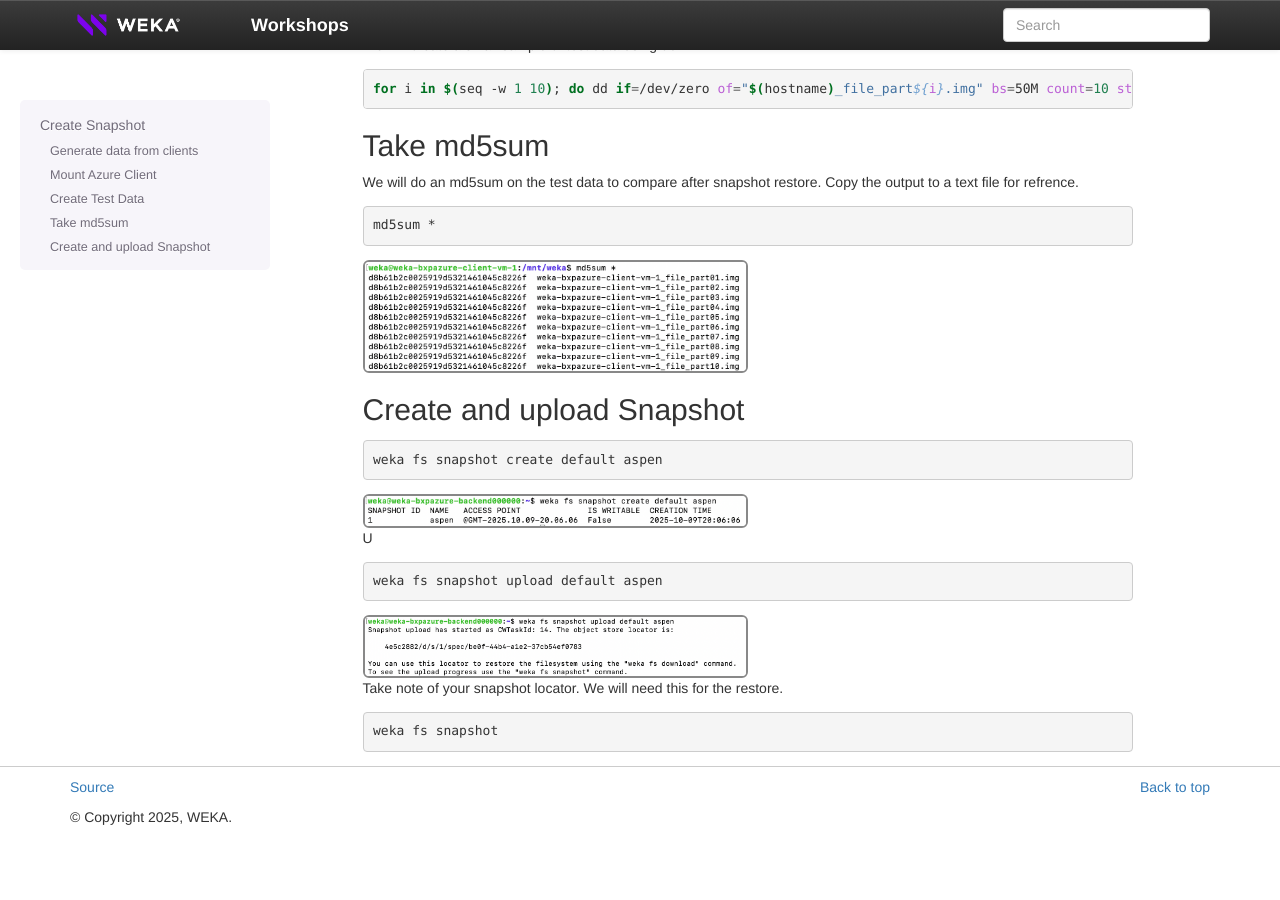
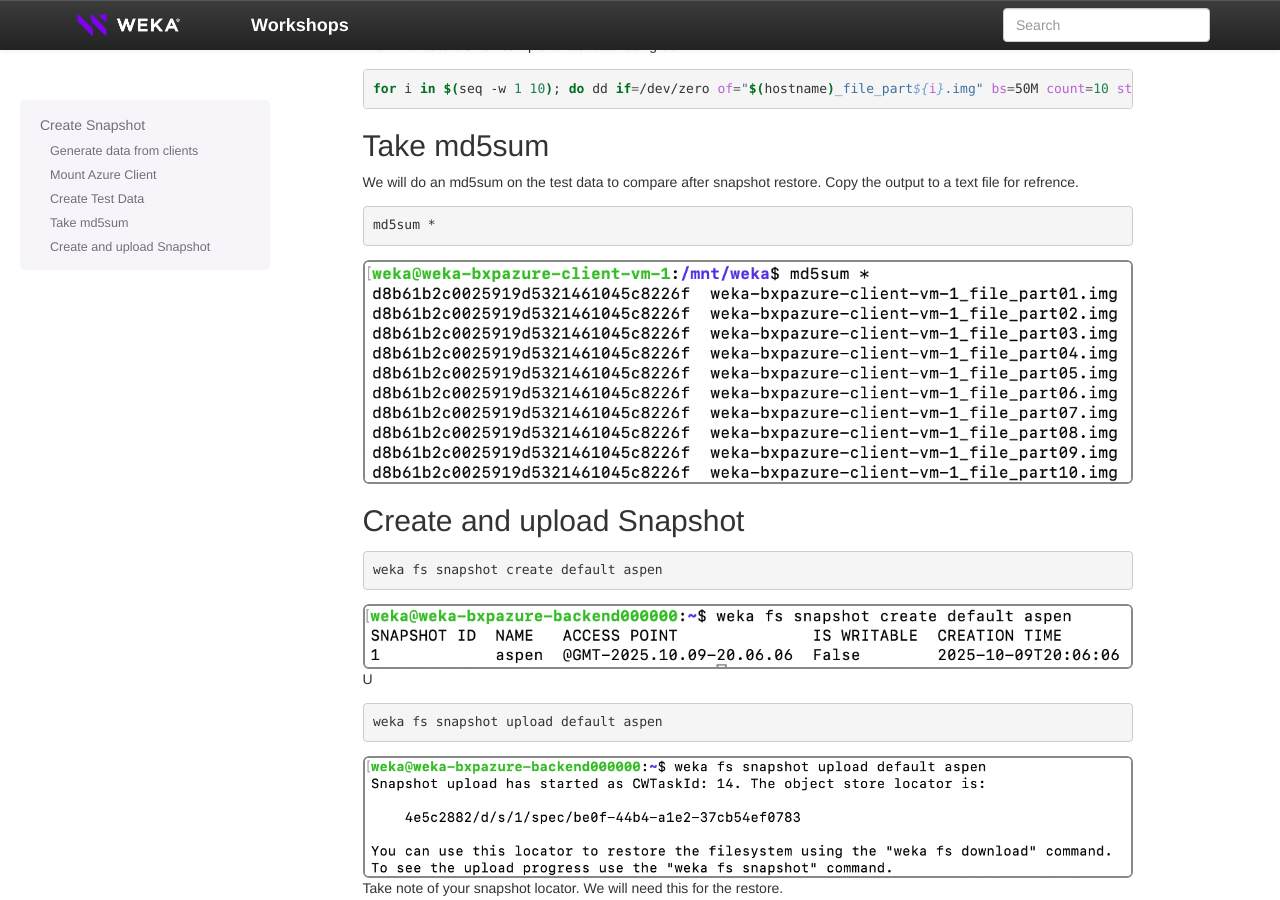
Before and after one commit to bmp-dot/template, a Sphinx documentation site: the page built from source/create_snapshot/create_snapshot.md, in a window 1280 px wide and 900 px high, scrolled down 521 px. Built offline with Sphinx 7.4.7, drawn with Linux system fonts in a browser that asks for light colours; before the commit the page ends 1358 px from its top, so only the background shows below that.

Commit message:
fix width of shell

````diff
--- a/source/create_snapshot/create_snapshot.md
+++ b/source/create_snapshot/create_snapshot.md
@@ -39,7 +39,6 @@
 ```
 
 ```{image} ./images/md5sum.png
-:width: 50%
 :class: bordered
 :alt: md5sum
 ```
@@ -50,7 +49,6 @@
 weka fs snapshot create default aspen
 ```
 ```{image} ./images/create_snap.png
-:width: 50%
 :class: bordered
 :alt: Create Snap
 ```
@@ -62,7 +60,6 @@
 ```
 
 ```{image} ./images/upload_snap.png
-:width: 50%
 :class: bordered
 :alt: Upload Snap
 ```
````
